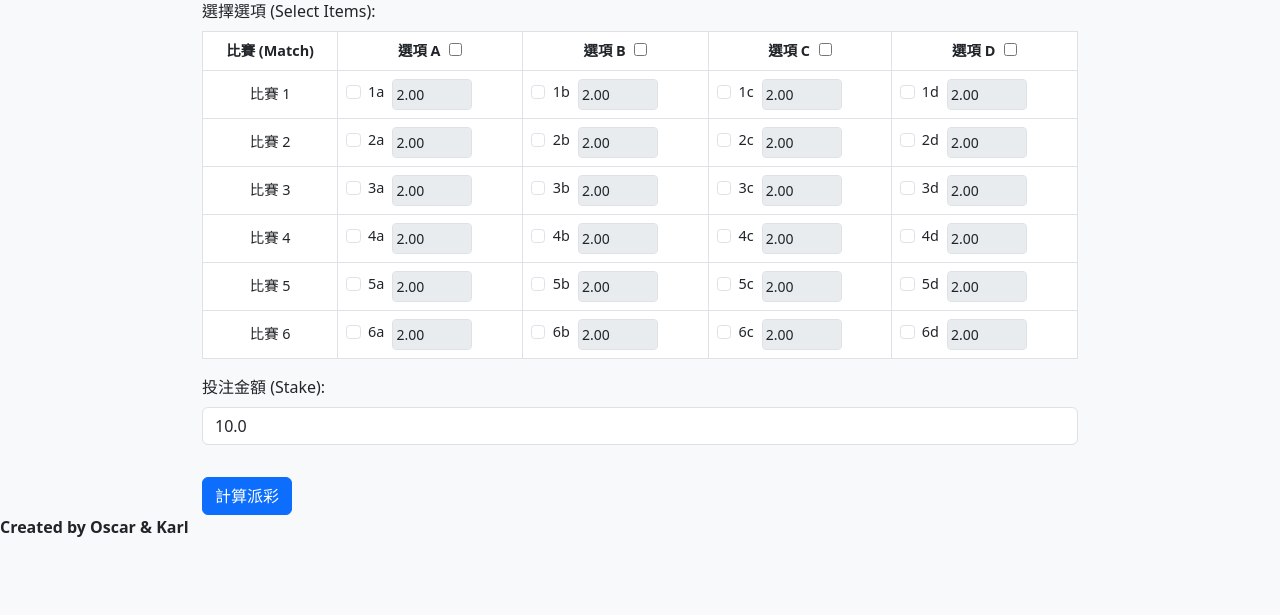
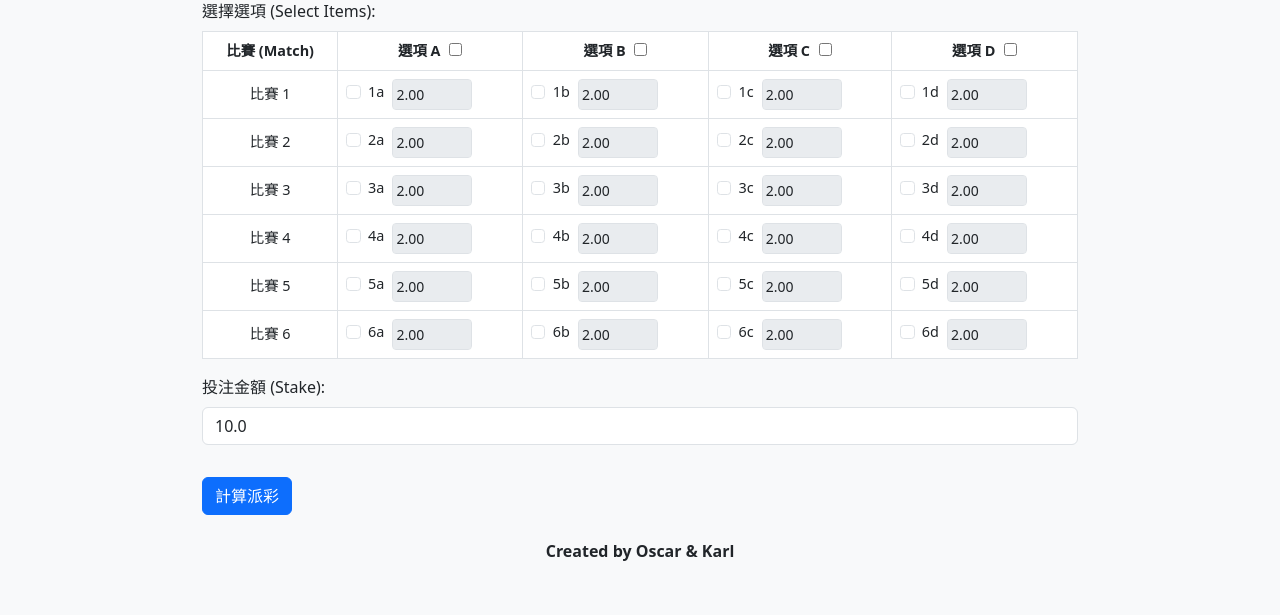
Before and after one commit to ioioioiooioo/qqp_cal, a Flask app: page / in a window 1280 px wide. Shown: the part 121-736 px from the top of the page. Run offline with Flask 3, Linux system fonts and the light colour scheme.

Commit message:
Update index.html

```diff
--- a/templates/index.html
+++ b/templates/index.html
@@ -104,7 +104,7 @@
             <button type="submit" class="btn btn-primary mt-3">計算派彩</button>
         </form>
     </div>
-    <div><strong>Created by Oscar & Karl</strong></div>
+    <div class="mt-4"><p  class="text-center"><strong>Created by Oscar & Karl</strong></p></div>
     <script src="https://cdn.jsdelivr.net/npm/bootstrap@5.3.0/dist/js/bootstrap.bundle.min.js"></script>
     <script>
         function toggleOdds(checkbox) {
```
